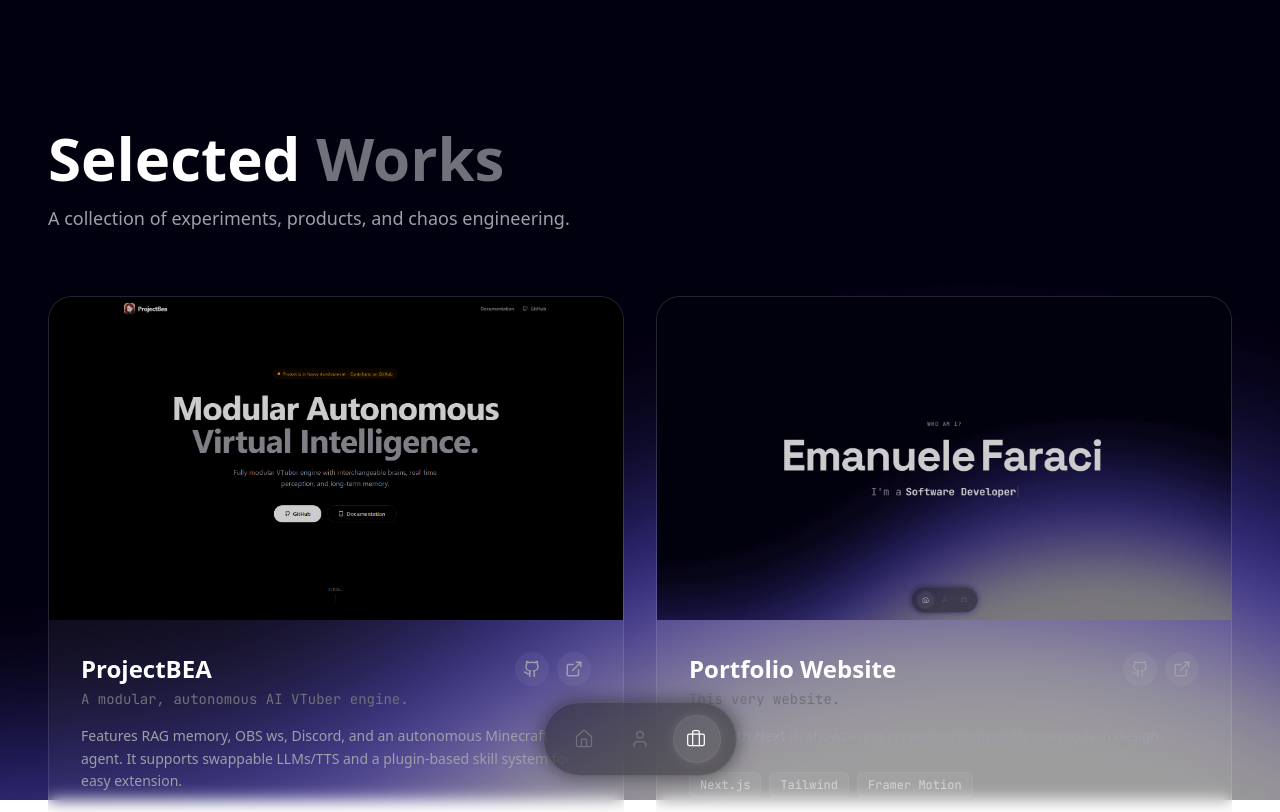
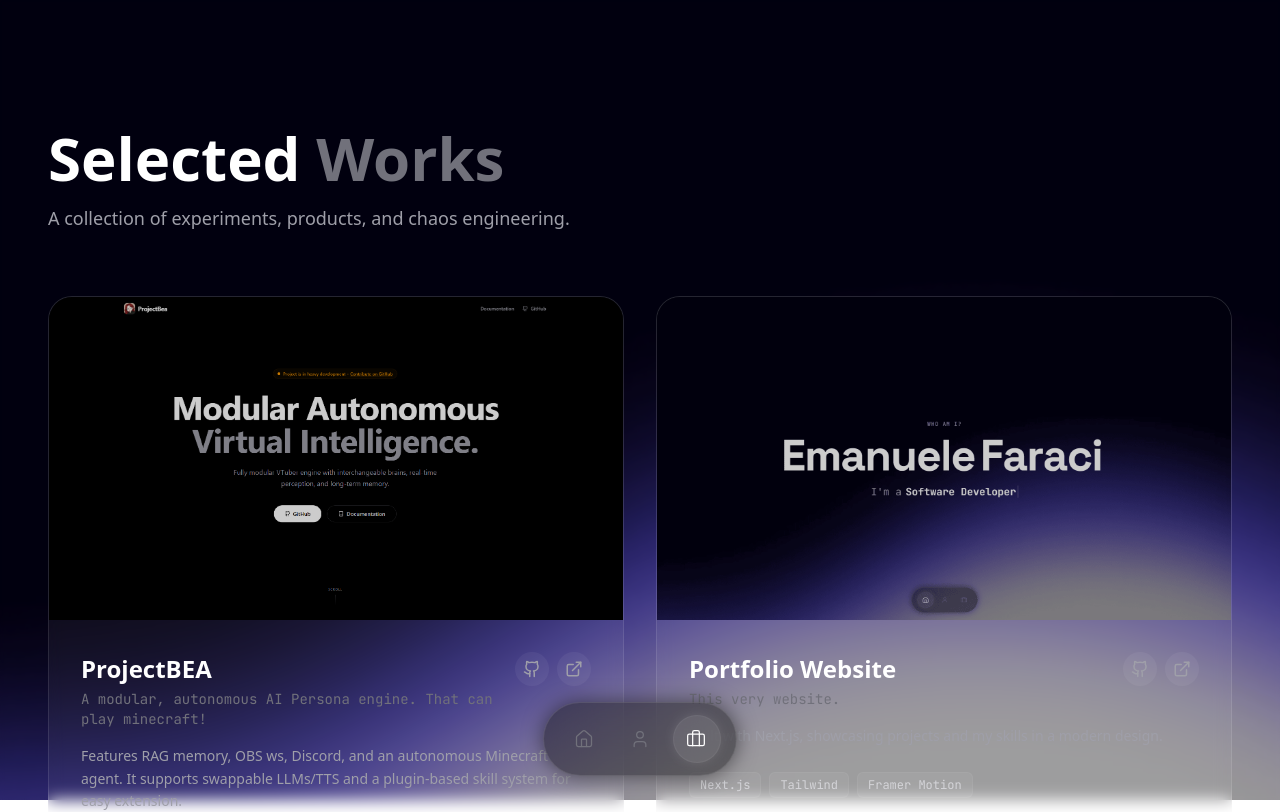
Before and after one commit to emqnuele/portfolio, a Next.js app: page /projects in a window 1280 px wide. Shown: the top 812 px of the page. Built offline with nearby package versions, Linux system fonts and the light colour scheme.

Commit message:
Change tagline for ProjectBEA
Updated the tagline for ProjectBEA to reflect new features.

```diff
--- a/src/data/portfolio.ts
+++ b/src/data/portfolio.ts
@@ -17,7 +17,7 @@
     {
         slug: 'projectbea',
         title: 'ProjectBEA',
-        tagline: 'A modular, autonomous AI VTuber engine.',
+        tagline: 'A modular, autonomous AI Persona engine. That can play minecraft!',
         description: 'Features RAG memory, OBS ws, Discord, and an autonomous Minecraft agent. It supports swappable LLMs/TTS and a plugin-based skill system for easy extension.',
         image: '/projects/projectBEA.png',
         status: 'live',
```
